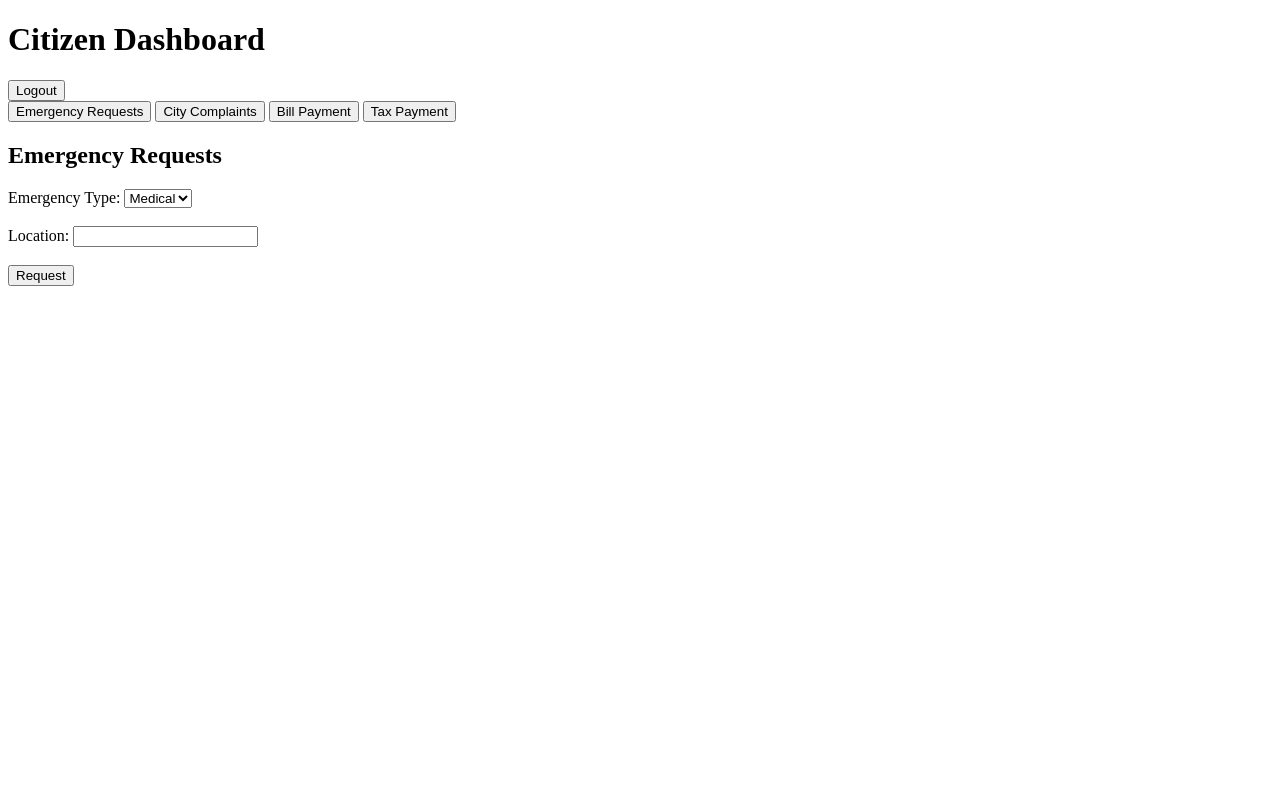
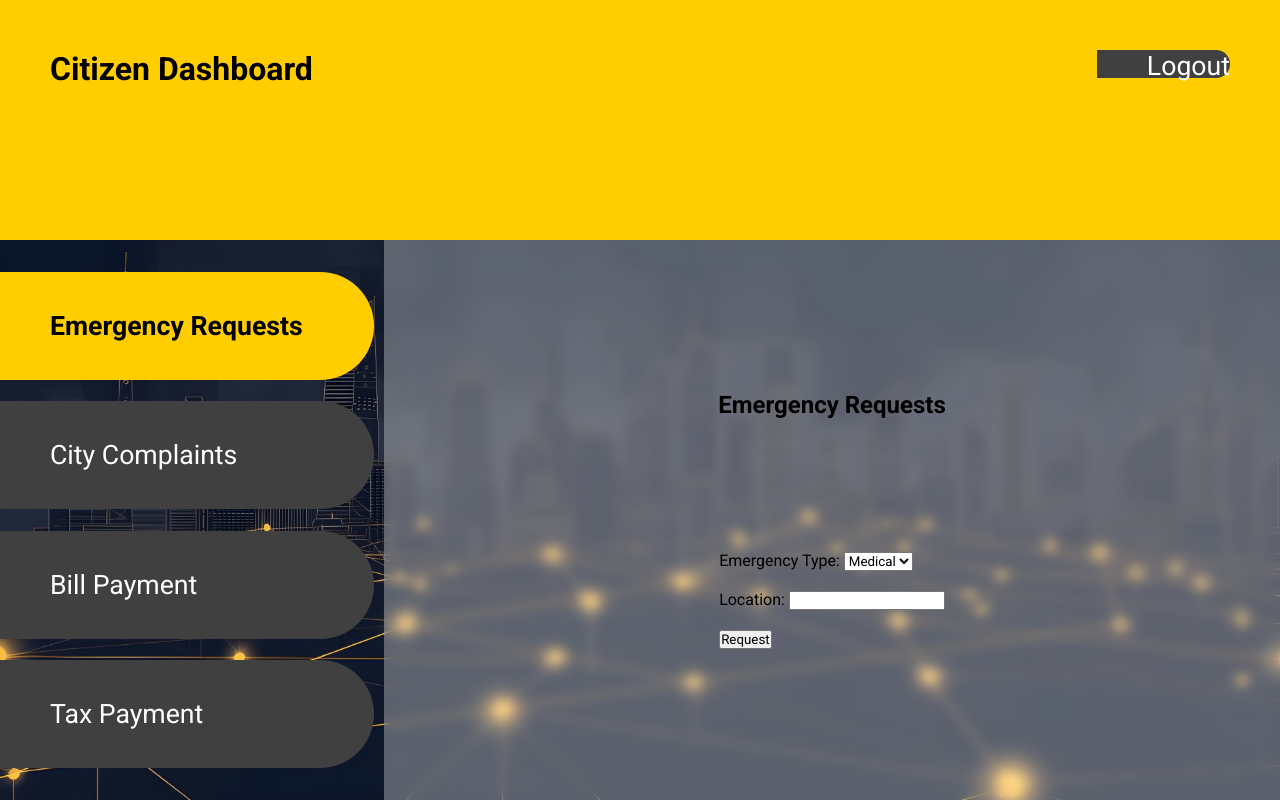
Before and after one commit to omega-u20/utopia, a website: page public/citz/dashboard/index.html in a window 1280 px wide. Both pictures are taken after a click on the button "Emergency Requests". Drawn offline with Linux system fonts and the light colour scheme.

Commit message:
citz-dash-fe

```diff
--- a/public/citz/dashboard/index.html
+++ b/public/citz/dashboard/index.html
@@ -3,6 +3,8 @@
 <head>
     <meta charset="UTF-8">
     <meta name="viewport" content="width=device-width, initial-scale=1.0">
+    <link rel="stylesheet" href="style.css">
+    <link rel="stylesheet" href="../../styles/mainStyle.css">
     <title>Citizen | Dashboard</title>
 </head>
 <body>
@@ -16,13 +18,15 @@
         </div>
     <div id="content"  class="sections">
         <div id="buttons">
-        <button id="EmergencyReq">Emergency Requests</button>
+        <button id="EmergencyReq" class="active">Emergency Requests</button>
         <button id="cityComp">City Complaints</button>
         <button id="billPayment">Bill Payment</button>
         <button id="taxPayment">Tax Payment</button>
         </div>
+
         <div id="cont">
-            <div id="EmergencyReqSection" style="">
+
+            <div id="EmergencyReqSection"  class="forms">
         <h2>Emergency Requests</h2>
         <form id="EmergencyReqForm" method="get" action="/citz/emergencyReq">
             <label for="emergencyType">Emergency Type:</label>
@@ -33,23 +37,23 @@
                 </select><br><br>
             <label for="location">Location:</label>
             <input type="text" id="location" name="location" required><br><br>
-            <button type="submit">Request</button>
+            <input type="submit" value="Request">
             </form>
         </div>
 
 
-    <div id="cityCompSection" style="display:none;">
+    <div id="cityCompSection" class="forms" style="display:none;">
         <h2>City Complaints</h2>
         <form id="cityCompForm" method="get" action="/citz/cityComp">
             <label for="address">Address:</label>
             <input type="text" id="address" name="address" required><br><br>
             <label for="complaint">Complaint:</label>
             <textarea id="complaint" name="complaint" required></textarea><br><br>
-            <button type="submit">File Complaint</button>
+            <input type="submit" value="File Complaint">
             </form>
         </div>
 
-    <div id="billPaymentSection" style="display:none;">
+    <div id="billPaymentSection" class="forms" style="display:none;">
         <h2>Bill Payment</h2>
         <form id="billPaymentForm" method="get" action="/citz/billPayment">
             <label for="billType">Bill Type:</label>
@@ -61,19 +65,19 @@
             <input type="text" id="accounNo" name="accounNo" required><br><br>
             <label for="amount">Amount:</label>
             <input type="number" id="amount" name="amount" required><br><br>
-            <button type="submit">Pay Bill</button>
+            <input type="submit" value="Pay Bill">
             </form>
         </div>
 
 
-    <div id="taxPaymentSection" style="display:none;">
+    <div id="taxPaymentSection" class="forms" style="display:none;">
         <h2>Tax Payment</h2>
         <form id="taxPaymentForm" method="get" action="/citz/taxPayment">
             <label for="tin">TIN:</label>
             <input type="text" id="tin" name="tin" required><br><br>
             <label for="amount">Amount:</label>
             <input type="number" id="amount" name="amount" required><br><br>
-            <button type="submit">Pay</button>
+            <input type="submit" value="Pay">
             </form>
         </div>
         </div>
@@ -81,29 +85,51 @@
     </div>
 </body>
 <script type="text/javascript">
-document.getElementById('EmergencyReq').onclick = function() {
+    var btn1 = document.getElementById('EmergencyReq');
+    var btn2 = document.getElementById('cityComp');
+    var btn3 = document.getElementById('billPayment');
+    var btn4 = document.getElementById('taxPayment');
+
+
+btn1.onclick = function() {
+    btn1.classList.add('active');
     document.getElementById('EmergencyReqSection').style.display = '';
     document.getElementById('cityCompSection').style.display = 'none';
     document.getElementById('billPaymentSection').style.display = 'none';
     document.getElementById('taxPaymentSection').style.display = 'none';
+    [btn2,btn3,btn4].forEach(element => {
+        element.classList.remove('active');
+    });
 };
-document.getElementById('cityComp').onclick = function() {
+btn2.onclick = function() {
+    btn2.classList.add('active');
     document.getElementById('EmergencyReqSection').style.display = 'none';
     document.getElementById('cityCompSection').style.display = '';
     document.getElementById('billPaymentSection').style.display = 'none';
     document.getElementById('taxPaymentSection').style.display = 'none';
+    [btn1,btn3,btn4].forEach(element => {
+        element.classList.remove('active');
+    });
 };
-document.getElementById('billPayment').onclick = function() {
+btn3.onclick = function() {
+    btn3.classList.add('active');
     document.getElementById('EmergencyReqSection').style.display = 'none';
     document.getElementById('cityCompSection').style.display = 'none';
     document.getElementById('billPaymentSection').style.display = '';
     document.getElementById('taxPaymentSection').style.display = 'none';
+    [btn1,btn2,btn4].forEach(element => {
+        element.classList.remove('active');
+    });
 };
-document.getElementById('taxPayment').onclick = function() {
+btn4.onclick = function() {
+    btn4.classList.add('active');
     document.getElementById('EmergencyReqSection').style.display = 'none';
     document.getElementById('cityCompSection').style.display = 'none';
     document.getElementById('billPaymentSection').style.display = 'none';
     document.getElementById('taxPaymentSection').style.display = '';
+    [btn1,btn2,btn3].forEach(element => {
+        element.classList.remove('active');
+    });
 };
 </script>
 </html>
--- /dev/null
+++ b/public/citz/dashboard/style.css
@@ -0,0 +1,80 @@
+body{
+    width:100vw;
+    height: 100vh;
+    top: 0;
+    margin: 0;
+    left: 0;
+    position: fixed;
+    display: grid;
+    grid-template-areas:
+        "topbar "
+        "content ";
+    grid-template-rows: 30vh 70vh;
+    background-image: url(../../res/bg/login.jpg);
+    background-repeat: no-repeat;
+    background-attachment: fixed;
+    background-size: cover;
+}
+
+#content {
+    display: grid;
+    grid-template-areas:
+        "buttons cont";
+    grid-template-columns: 30vw 70vw;
+}
+
+#topbar {
+    display: flex;
+    justify-content: space-between;
+    align-items: flex-start;
+    padding: 50px;
+    background-color: var(--accent-color);
+}
+
+
+.active {
+    background-color: var(--accent-color);
+    color: var(--text-color);
+    font-weight: 600;
+}
+#buttons {
+    display: flex;
+    flex-direction: column;
+    justify-content: space-evenly;
+    padding: 10px;
+    padding-left: 0;
+}
+
+button {
+    height: 20%;
+    border-top-right-radius: 100px;
+    border-bottom-right-radius: 100px;
+    border: none;
+    font-size: 20pt;
+    text-align: left;
+    padding-left: 50px;
+    background-color: #404040;
+    color: var(--bg-color);
+}
+
+#buttons button:hover {
+    cursor: pointer;
+}
+
+#cont {
+    padding: 20px;
+    backdrop-filter: blur(6px);
+    background-color: #ffffff52;
+}
+
+#cont div {
+    height: 100%;
+    width: 100%;
+}
+
+.forms {
+    display: flex;
+    flex-direction: column;
+    align-items: center;
+    justify-content: space-evenly;
+}
--- a/public/login/style.css
+++ b/public/login/style.css
@@ -1,11 +1,3 @@
-@import url('https://fonts.googleapis.com/css2?family=Roboto:wght@300;400;500;700&display=swap');
-*{
-    margin: 0;
-    padding: 0;
-    box-sizing: border-box;
-    font-family: 'Roboto', sans-serif;
-    color: var(--text-color);
-}
 
 img#logo {
     position: fixed;
@@ -21,14 +13,6 @@ select {
     border-radius: 10px;
     border: none;
     padding-left: 5px;
-}
-:root{
-    --main-color: #80f0ff;
-    --secondary-color: #00b8e6;
-    --accent-color: #ffcd00;
-    --text-color: #000000;
-    --bg-color: #ffffff;
-    --menue-bg: #ffffff87;
 }
 form div {
     display: flex;
@@ -70,6 +54,11 @@ input[type='submit'] {
     font-weight: 700;
     border: none;
     background-color: var(--accent-color);
+}
+
+input[type="submit"]:hover {
+    cursor: pointer;
+    box-shadow: 0 0 6px 1px #000000b3;
 }
 
 #logincontainer {
--- /dev/null
+++ b/public/styles/mainStyle.css
@@ -0,0 +1,16 @@
+@import url('https://fonts.googleapis.com/css2?family=Roboto:wght@300;400;500;700&display=swap');
+*{
+    margin: 0;
+    padding: 0;
+    box-sizing: border-box;
+    font-family: 'Roboto', sans-serif;
+    color: var(--text-color);
+}
+:root{
+    --main-color: #80f0ff;
+    --secondary-color: #00b8e6;
+    --accent-color: #ffcd00;
+    --text-color: #000000;
+    --bg-color: #ffffff;
+    --menue-bg: #ffffff87;
+}
```
Also changed, not shown: public/login/index.html (+1 -0 lines).
